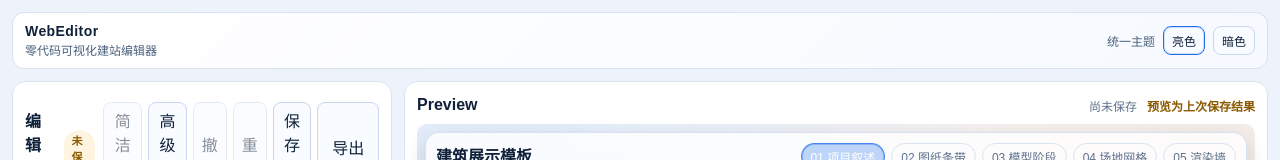
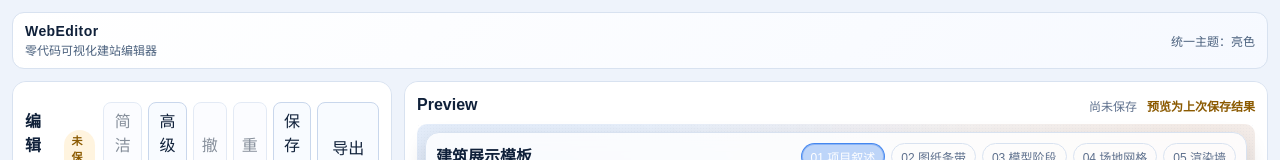
Before and after one commit to bljfy/webEditor, a React (Vite) app: page / in a window 1280 px wide. Shown: the top 160 px of the page. Built offline with nearby package versions, Linux system fonts and the light colour scheme.

Commit message:
refactor(app): remove dark theme toggle and dark mode styles

```diff
--- a/src/App.tsx
+++ b/src/App.tsx
@@ -10,7 +10,6 @@ export function App() {
   const [hasUnsavedChanges, setHasUnsavedChanges] = useState(false);
   const [lastSavedAt, setLastSavedAt] = useState<string>("");
   const [mobileView, setMobileView] = useState<"editor" | "preview">("editor");
-  const [uiTheme, setUiTheme] = useState<"light" | "dark">("light");
 
   useEffect(() => {
     const onBeforeUnload = (event: BeforeUnloadEvent) => {
@@ -23,33 +22,15 @@ export function App() {
     return () => window.removeEventListener("beforeunload", onBeforeUnload);
   }, [hasUnsavedChanges]);
 
-  useEffect(() => {
-    const savedTheme = window.localStorage.getItem("editor_ui_theme");
-    if (savedTheme === "light" || savedTheme === "dark") {
-      setUiTheme(savedTheme);
-    }
-  }, []);
-
-  useEffect(() => {
-    window.localStorage.setItem("editor_ui_theme", uiTheme);
-    document.body.dataset.appTheme = uiTheme;
-  }, [uiTheme]);
-
   return (
-    <main className={`workspace workspace-theme-${uiTheme}`}>
+    <main className="workspace">
       <header className="workspace-header">
         <div className="workspace-header-brand">
           <strong>WebEditor</strong>
           <span>零代码可视化建站编辑器</span>
         </div>
         <div className="workspace-header-actions">
-          <span>统一主题</span>
-          <button type="button" onClick={() => setUiTheme("light")} aria-pressed={uiTheme === "light"}>
-            亮色
-          </button>
-          <button type="button" onClick={() => setUiTheme("dark")} aria-pressed={uiTheme === "dark"}>
-            暗色
-          </button>
+          <span>统一主题：亮色</span>
         </div>
       </header>
       <div className="workspace-mobile-tabs">
--- a/src/styles.css
+++ b/src/styles.css
@@ -19,14 +19,6 @@ body {
   overflow: hidden;
 }
 
-body[data-app-theme="light"] {
-  background: #eef3fb;
-}
-
-body[data-app-theme="dark"] {
-  background: #0f1726;
-}
-
 .workspace {
   --chrome-bg: #ffffff;
   --chrome-bg-soft: #f6f9ff;
@@ -44,17 +36,6 @@ body[data-app-theme="dark"] {
   height: 100%;
   overflow: hidden;
   min-height: 0;
-}
-
-.workspace-theme-dark {
-  --chrome-bg: #152134;
-  --chrome-bg-soft: #17263c;
-  --chrome-border: #2a3a52;
-  --chrome-text: #dce8fa;
-  --chrome-muted: #9bb0cb;
-  --control-bg: #1f2f46;
-  --control-border: #355070;
-  --control-text: #e8f2ff;
 }
 
 .workspace-header {
@@ -91,11 +72,6 @@ body[data-app-theme="dark"] {
   gap: 8px;
   font-size: 12px;
   color: var(--chrome-muted);
-}
-
-.workspace-header-actions button[aria-pressed="true"] {
-  border-color: #1f6feb;
-  box-shadow: 0 0 0 1px rgba(31, 111, 235, 0.2) inset;
 }
 
 .workspace-mobile-tabs {
```
Also changed, not shown: docx/10-change-log.md (+11 -0 lines), 1 other file (tests, documents, lock files or other folders).
